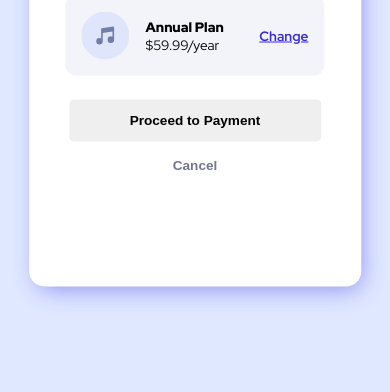
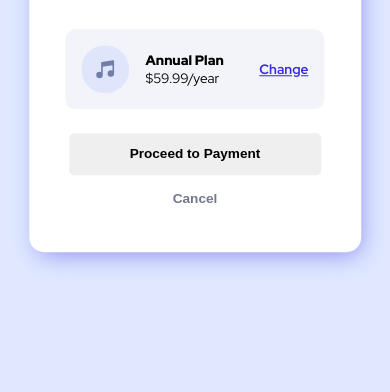
Before and after one commit to Jatinkapoor147/Order-Summary, a plain HTML site: page index.html in a window 390 px wide. Shown: the part 452-844 px from the top of the page. Drawn offline with Linux system fonts and the light colour scheme.

Commit message:
Update style.css

```diff
--- a/style.css
+++ b/style.css
@@ -26,6 +26,7 @@ body {
     width: 25vw;
     height: 80vh;
     min-width: 300px;
+    max-height: 600px;
     background-color: white;
     min-height: 525px;
     position: relative;
@@ -173,19 +174,19 @@ body {
 
 @media (max-width:1300px) {
     .container {
-        height: 75%;
+        height: 75vh;
     }
 }
 
 @media (max-width:420px) {
     .container {
-        height: 75%;
+        height: 67vh;
         width: 85vw;
     }
 }
-@media (max-width:375px) {
+@media (max-width:376px) {
     .container {
-        height: 73%;
+        height: 83vh;
         width: 85vw;
     }
 }
```
